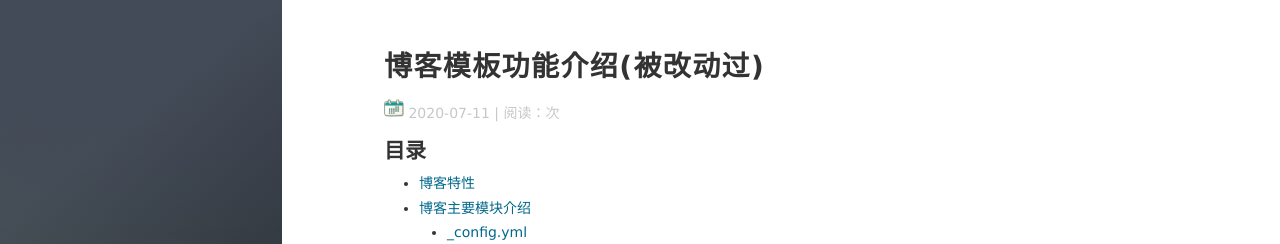
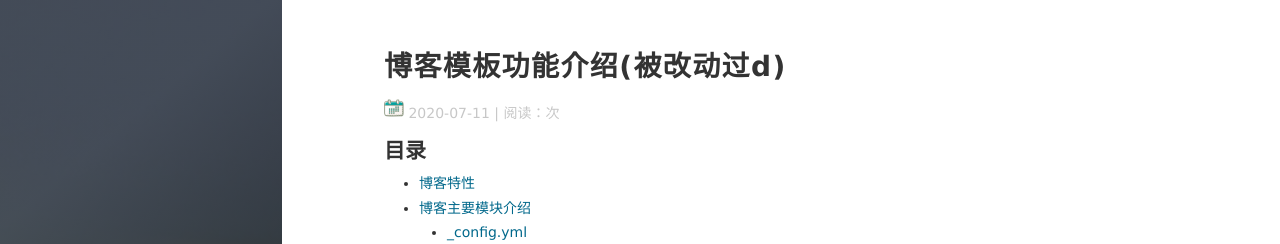
Before and after one commit to bestfutureforus/bestfutureforus.github.io, a Jekyll site: the page built from _posts/2020-07-11-blog_info.md, in a window 1280 px wide and 900 px high. Shown: the top 244 px of the window. Built offline with Jekyll 4.4.1, drawn with Linux system fonts in a browser that asks for light colours; nearby versions of some CDN libraries; comment, search, counter and statistics services are not loaded.

Commit message:
fun(*): 提交代码

```diff
--- a/_posts/2020-07-11-blog_info.md
+++ b/_posts/2020-07-11-blog_info.md
@@ -1,6 +1,6 @@
 ---
 layout: post
-title: 博客模板功能介绍(被改动过)
+title: 博客模板功能介绍(被改动过d)
 date: 2020-07-11
 tags: jekyll
 ---
```
